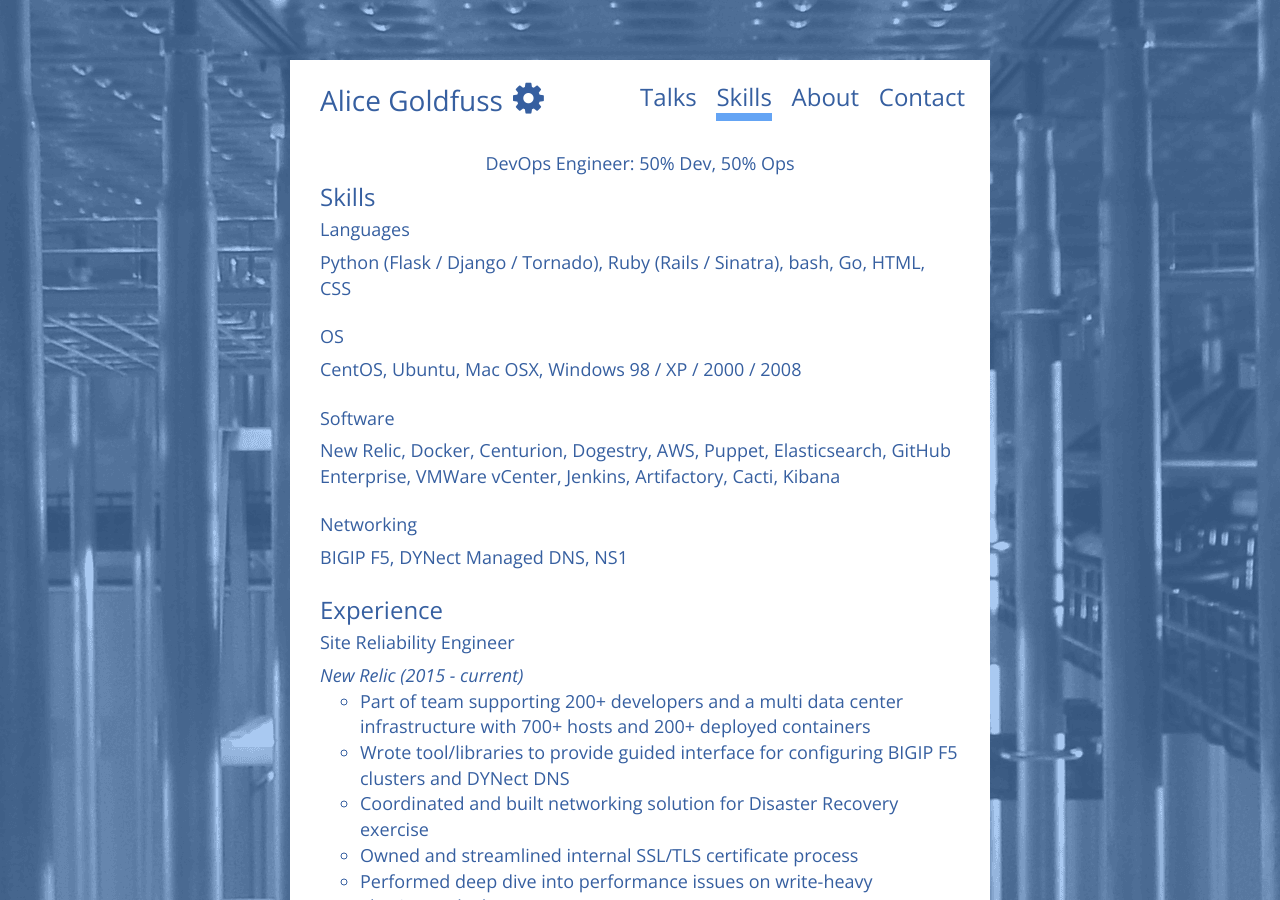
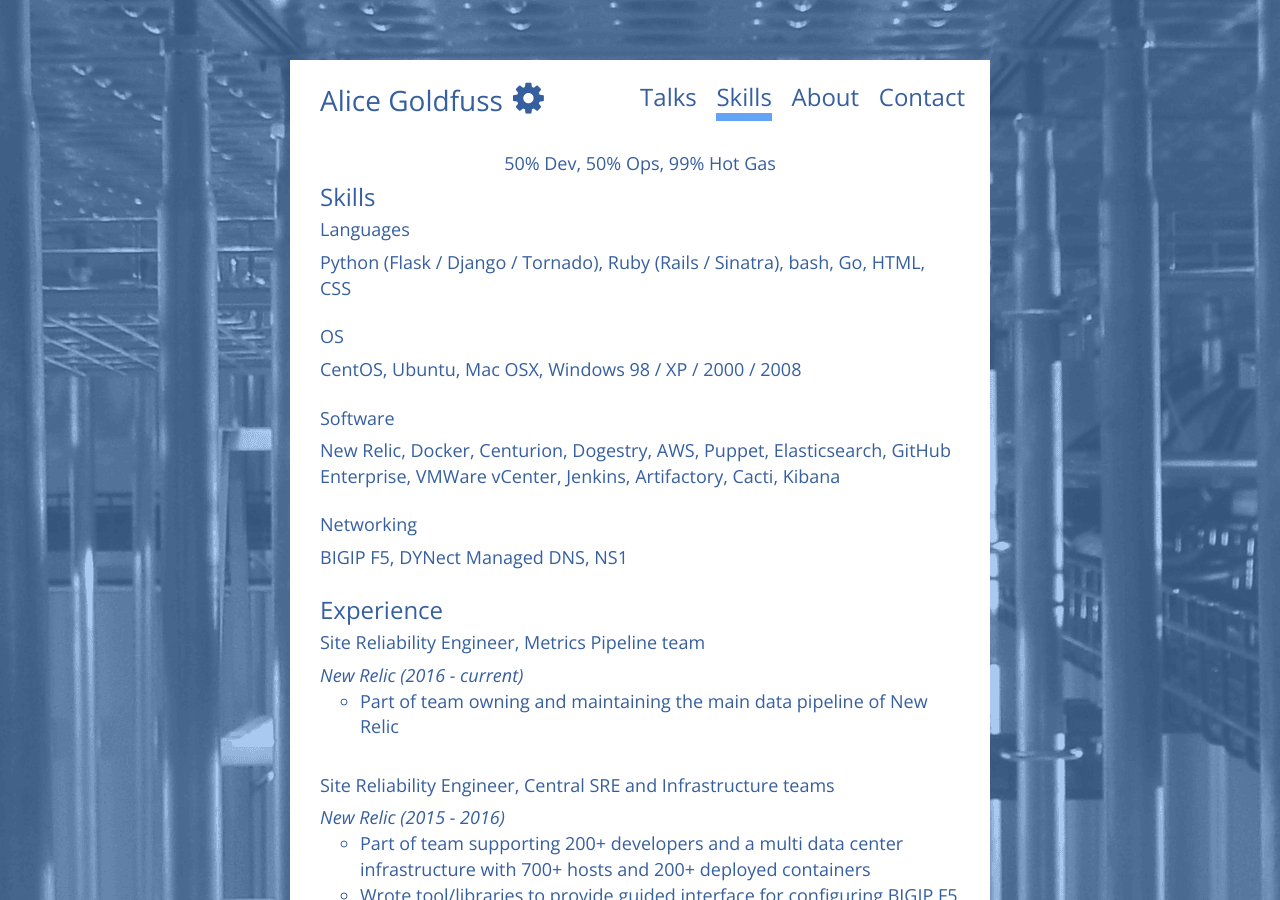
Before and after one commit to alicegoldfuss/alicegoldfuss.github.io, a Jekyll site: the page built from skills.html, in a window 1280 px wide and 900 px high. Built offline with Jekyll 4.4.1, drawn with Linux system fonts in a browser that asks for light colours; nearby versions of some CDN libraries; Markdown is read by kramdown in place of the engine named in the settings.

```diff
--- a/_config.yml
+++ b/_config.yml
@@ -1,10 +1,10 @@
 # Site settings
 title: "ALICE GOLDFUSS"
 email:
-description: "DevOps Trickster"
+description: "Ops Punk"
 baseurl: ""
 url: "http://alicegoldfuss.com"
-title_description: "DevOps Trickster"
+title_description: "Ops Punk"
 title_image:
 google_analytics:
 disqus_account:
@@ -32,7 +32,7 @@ footer_left: "Copyright 2016 Alice Goldfuss"
 footer_right: "Copyright 2016 Alice Goldfuss"
 
 # Build settings
-markdown: redcarpet
+markdown: kramdown
 redcarpet:
   extensions: ["no_intra_emphasis", "fenced_code_blocks", "autolink", "strikethrough", "superscript"]
 permalink: pretty
--- a/skills.html
+++ b/skills.html
@@ -4,7 +4,7 @@ thumbnail: cog
 title: Alice Goldfuss | Skills
 page_title: Skills
 ---
-<center><h4>DevOps Engineer: 50% Dev, 50% Ops</h4></center>
+<center><h4>50% Dev, 50% Ops, 99% Hot Gas</h4></center>
 <h3>Skills</h3>
 <h4>Languages</h4> Python (Flask / Django / Tornado), Ruby (Rails / Sinatra), bash, Go, HTML, CSS
 <br>
@@ -19,8 +19,14 @@ page_title: Skills
 <br>
 <br>
 <h3>Experience</h3>
-<h4>Site Reliability Engineer</h4>
-<i>New Relic (2015 - current)</i>
+<h4>Site Reliability Engineer, Metrics Pipeline team</h4>
+<i>New Relic (2016 - current)</i>
+<ul class="normal">
+	<li class="normal">Part of team owning and maintaining the main data pipeline of New Relic</li>
+</ul>
+<br>
+<h4>Site Reliability Engineer, Central SRE and Infrastructure teams</h4>
+<i>New Relic (2015 - 2016)</i>
 <ul class="normal">
 	<li class="normal">Part of team supporting 200+ developers and a multi data center infrastructure with 700+ hosts and 200+ deployed containers</li>
 	<li class="normal">Wrote tool/libraries to provide guided interface for configuring BIGIP F5 clusters and DYNect DNS</li>
```
Also changed, not shown: talks.html (+6 -5 lines).
